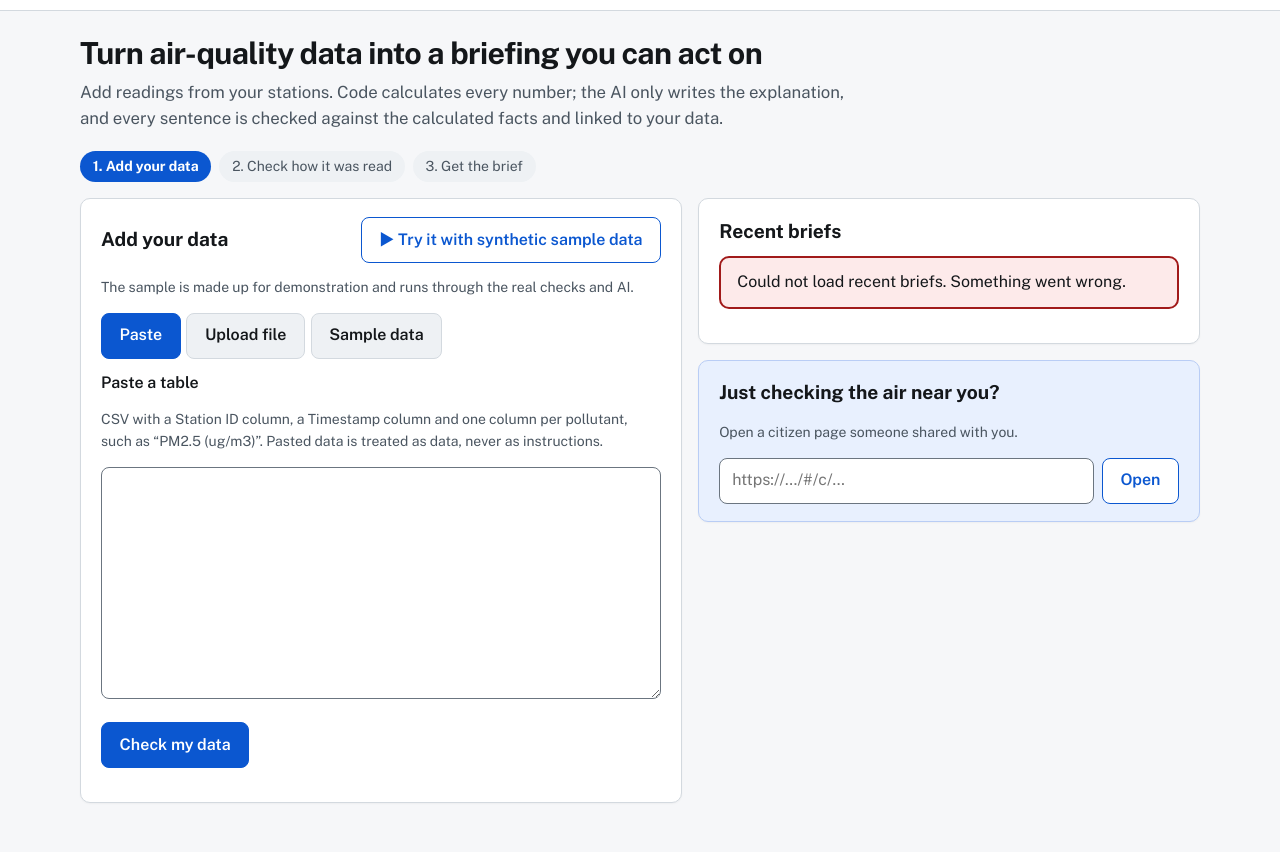
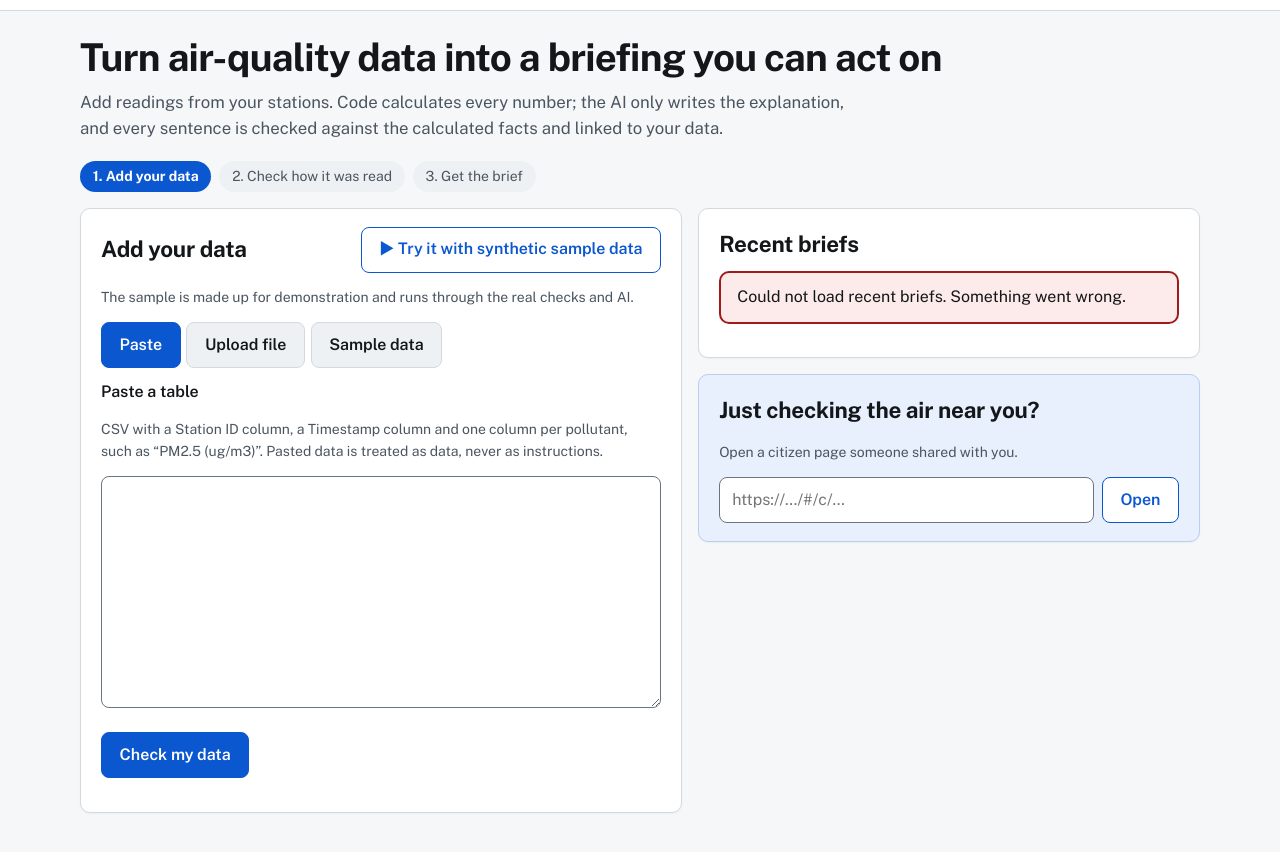
Before and after one commit to adityavc19/aqstudio, a plain HTML site: page frontend/index.html in a window 1280 px wide. Shown: the part 60-912 px from the top of the page. Drawn offline with Linux system fonts and the light colour scheme; no server answers.

Commit message:
style(design): FINDING-004 — 1.25 type scale with balanced headings
Co-Authored-By: Claude Opus 5.5 <noreply@anthropic.com>

```diff
--- a/frontend/app.css
+++ b/frontend/app.css
@@ -218,3 +218,10 @@ nav.toc a { min-height: 44px; display: inline-flex; align-items: center; }
 .do-first a.small, .view-bar button.link { display: inline-flex; align-items: center; min-height: 44px; }
 .chips-inline .chip { min-height: 32px; padding: 0 0.6rem; margin: 2px 0; }
 .chip { min-height: 36px; }
+/* FINDING-004: a real type scale (about 1.25) and balanced headings */
+h1 { font-size: clamp(1.75rem, 1.2rem + 1.8vw, 2.4rem); letter-spacing: -0.02em; }
+h2 { font-size: 1.4rem; letter-spacing: -0.01em; }
+h3 { font-size: 1.125rem; }
+.summary h1 { font-size: clamp(1.8rem, 1.2rem + 2vw, 2.5rem); }
+h1, h2, h3 { text-wrap: balance; }
+p, li { text-wrap: pretty; }
```
